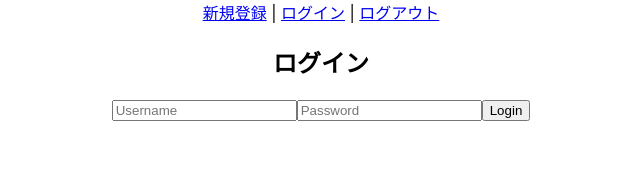
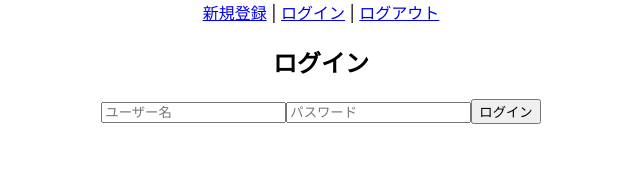
Before and after one commit to HwaI12/task-management-app, a React (Create React App) app in the folder frontend/: page /login in a window 1280 px wide. Shown: the top 189 px of the page, without its empty margins (319-959 px from the left). Built offline with nearby package versions, Linux system fonts and the light colour scheme.

Commit message:
認証後、新規登録とログインはできないように設定

```diff
--- a/frontend/src/handlers/Login.tsx
+++ b/frontend/src/handlers/Login.tsx
@@ -1,12 +1,22 @@
-import React, { useState } from 'react';
+import React, { useState, useEffect } from 'react';
 import axios from 'axios';
 import { useNavigate } from 'react-router-dom';
+
+const isAuthenticated = (): boolean => {
+    return localStorage.getItem('authToken') !== null;
+};
 
 const Login: React.FC = () => {
     const [username, setUsername] = useState('');
     const [password, setPassword] = useState('');
     const [errorMessage, setErrorMessage] = useState('');
     const navigate = useNavigate();
+
+    useEffect(() => {
+        if (isAuthenticated()) {
+            navigate('/home');
+        }
+    }, [navigate]);
 
     const handleSubmit = async (e: React.FormEvent<HTMLFormElement>) => {
         e.preventDefault();
@@ -19,8 +29,6 @@ const Login: React.FC = () => {
             );
             console.log('ログイン成功:', response.data);
             alert('ログインが完了しました。');
-            // ログイン成功時の処理（例：リダイレクト）を追加
-
             localStorage.setItem('authToken', response.data.token);
             navigate('/home');
         } catch (error) {
@@ -41,19 +49,19 @@ const Login: React.FC = () => {
             <form onSubmit={handleSubmit}>
                 <input
                     type="text"
-                    placeholder="Username"
+                    placeholder="ユーザー名"
                     value={username}
                     onChange={(e) => setUsername(e.target.value)}
                     required
                 />
                 <input
                     type="password"
-                    placeholder="Password"
+                    placeholder="パスワード"
                     value={password}
                     onChange={(e) => setPassword(e.target.value)}
                     required
                 />
-                <button type="submit">Login</button>
+                <button type="submit">ログイン</button>
             </form>
         </div>
     );
--- a/frontend/src/handlers/Logout.tsx
+++ b/frontend/src/handlers/Logout.tsx
@@ -7,17 +7,13 @@ const Logout: React.FC = () => {
     const navigate = useNavigate();
 
     useEffect(() => {
-        // localStorageから認証トークンを削除する
         localStorage.removeItem('authToken');
-
-        // ログインページにリダイレクトする
         navigate('/login');
     }, [navigate]);
 
     return (
         <div>
             <p>ログアウト中...</p>
-            {/* 任意でここにローディングスピナーやメッセージを追加できます */}
         </div>
     );
 };
--- a/frontend/src/handlers/Register.tsx
+++ b/frontend/src/handlers/Register.tsx
@@ -1,8 +1,10 @@
-// components/Register.jsx
-
-import React, { useState } from 'react';
+import React, { useState, useEffect } from 'react';
 import axios from 'axios';
 import { useNavigate } from 'react-router-dom';
+
+const isAuthenticated = (): boolean => {
+    return localStorage.getItem('authToken') !== null;
+};
 
 const Register = () => {
     const [username, setUsername] = useState('');
@@ -10,6 +12,13 @@ const Register = () => {
     const [password, setPassword] = useState('');
     const [errorMessage, setErrorMessage] = useState('');
     const navigate = useNavigate();
+
+    useEffect(() => {
+        // Check authentication status on component mount
+        if (isAuthenticated()) {
+            navigate('/home');
+        }
+    }, [navigate]);
 
     const handleSubmit = async (e: React.FormEvent<HTMLFormElement>) => {
         e.preventDefault();
@@ -24,9 +33,10 @@ const Register = () => {
                 console.log('登録成功');
                 alert('ユーザー登録が完了しました。');
 
-                // Assuming you receive an authentication token in the response
-                // Set the token in localStorage (you need to implement this part)
+                // Store authToken in localStorage
                 localStorage.setItem('authToken', response.data.token);
+
+                // Redirect to home
                 navigate('/home');
             } else {
                 console.error('登録失敗:', response.status);
```
